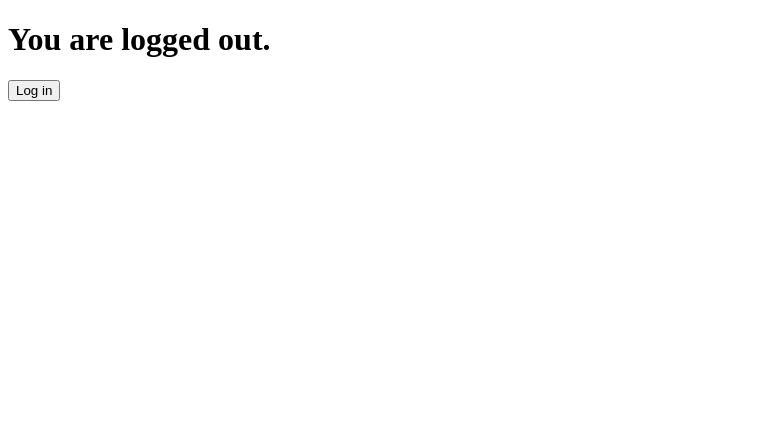
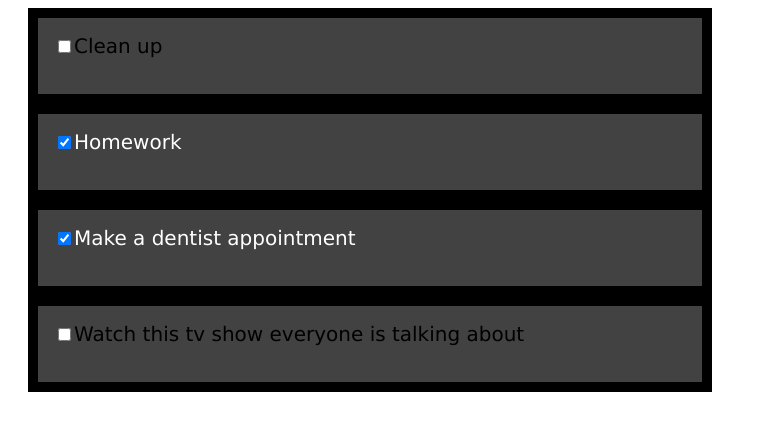
Before and after one commit to PhilDusseldorf/react-course, a React (Create React App) app: page / in a window 1280 px wide. Shown: the top 430 px of the page, without its empty margins (0-767 px from the left). Built offline with nearby package versions, Linux system fonts and the light colour scheme.

Commit message:
finished Todo App Part 7: CONDITIONAL RENDERING

```diff
--- a/src/components/TodoItem.js
+++ b/src/components/TodoItem.js
@@ -3,9 +3,10 @@ import './TodoItem.css';
 
 class TodoItem extends Component {
     render() {
+
         return(
             <div className="todo-label">
-                <label >
+                <label style = {{color: this.props.item.completed ? "#fff" : "#000"}} >
                     <input
                         type="checkbox"
                         checked={this.props.item.completed}
--- a/src/objectives/ObjectivesApp.js
+++ b/src/objectives/ObjectivesApp.js
@@ -136,9 +136,6 @@ export default ObjectivesApp;
     }
 
      render() {
-
-
-
         return (
             <div>
                 <h1>You are logged {this.state.isLoggedIn ? "in" : "out"}.</h1>
```
Also changed, not shown: src/index.js (+8 -4 lines).
